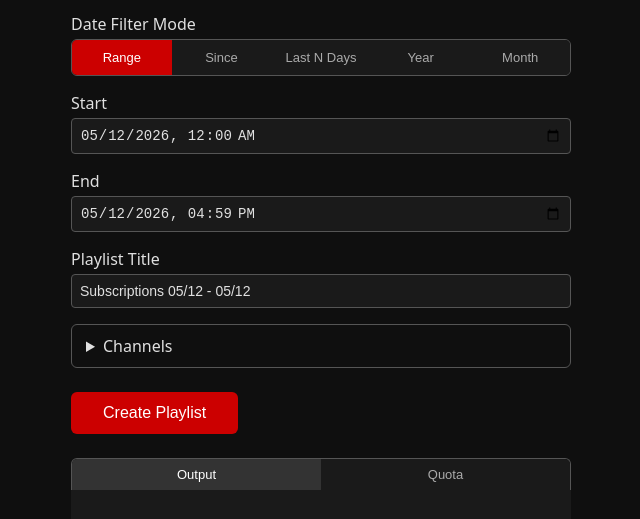
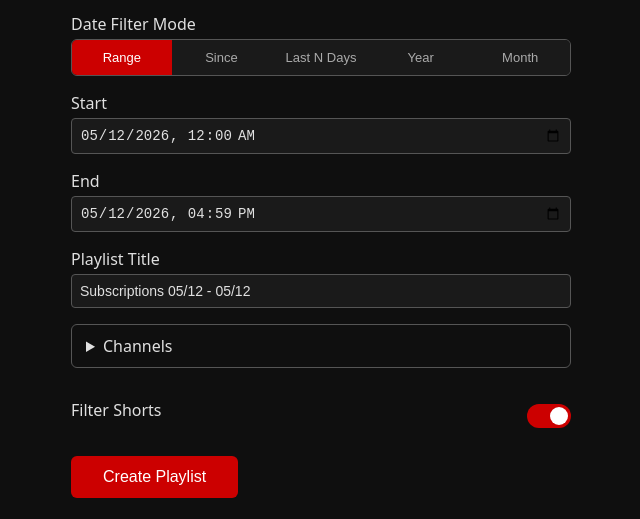
Before and after one commit to kyleshrader/subpl, a website: page src/views/form.html in a window 1280 px wide. Shown: the part 149-668 px from the top of the page, without its empty margins (319-959 px from the left). Drawn offline with Linux system fonts and the light colour scheme; no server answers.

Commit message:
feat: toggle short-filtering

```diff
--- a/src/public/css/form.css
+++ b/src/public/css/form.css
@@ -125,6 +125,62 @@ a {
   margin-top: 2px;
 }
 
+.toggle-row {
+  display: flex;
+  align-items: center;
+  justify-content: space-between;
+  margin-top: 20px;
+}
+
+.toggle-row .toggle-label {
+  margin: 0;
+  font-weight: 500;
+}
+
+.toggle-switch {
+  position: relative;
+  display: inline-block;
+  width: 44px;
+  height: 24px;
+  flex-shrink: 0;
+}
+
+.toggle-switch input {
+  opacity: 0;
+  width: 0;
+  height: 0;
+  position: absolute;
+}
+
+.toggle-slider {
+  position: absolute;
+  inset: 0;
+  background: #444;
+  border-radius: 24px;
+  cursor: pointer;
+  transition: background 0.2s;
+}
+
+.toggle-slider::before {
+  content: "";
+  position: absolute;
+  width: 18px;
+  height: 18px;
+  left: 3px;
+  top: 3px;
+  background: #fff;
+  border-radius: 50%;
+  transition: transform 0.2s;
+}
+
+.toggle-switch input:checked + .toggle-slider {
+  background: #c00;
+}
+
+.toggle-switch input:checked + .toggle-slider::before {
+  transform: translateX(20px);
+}
+
 #channelSection {
   margin-top: 16px;
   border: 1px solid #555;
--- a/src/public/js/form.js
+++ b/src/public/js/form.js
@@ -393,6 +393,8 @@ document.getElementById("form").addEventListener("submit", async (e) => {
   const fd = new FormData(e.target);
   const params = new URLSearchParams();
   for (const [k, v] of fd) params.set(k, v);
+  // Checkboxes are omitted from FormData when unchecked — set explicitly
+  params.set("filterShorts", document.getElementById("filterShorts").checked ? "1" : "0");
 
   const res = await fetch("/run?" + params.toString());
   const reader = res.body.getReader();
--- a/src/views/form.html
+++ b/src/views/form.html
@@ -75,6 +75,14 @@
       <div id="channelList"></div>
     </details>
 
+    <div class="toggle-row">
+      <label class="toggle-label" for="filterShorts">Filter Shorts</label>
+      <label class="toggle-switch">
+        <input type="checkbox" id="filterShorts" name="filterShorts" checked>
+        <span class="toggle-slider"></span>
+      </label>
+    </div>
+
     <button type="submit">Create Playlist</button>
   </form>
   <div class="log-tabs" id="logTabs">
```
Also changed, not shown: src/routes/playlist.js (+10 -6 lines).
